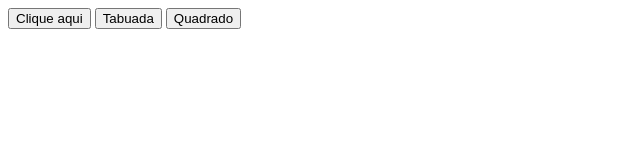
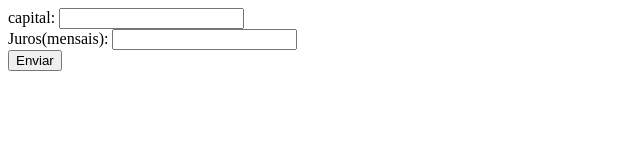
Before and after one commit to Beabenhossi/primeiroa_3t, a plain HTML site: page index.html in a window 1280 px wide. Shown: the whole page, without its empty margins (0-640 px from the left). Drawn offline with Linux system fonts and the light colour scheme.

Commit message:
aula 07/10

```diff
--- a/estudo.js
+++ b/estudo.js
@@ -28,3 +28,26 @@ function quadrado(){
         document.write("O quadrado de " + i + " é " + (i*i)+ "<br>")
     }
 }
+
+
+
+
+
+
+
+
+
+
+
+
+
+
+
+
+
+function calcula(){
+    let c = document.getElementById("valor").value;
+    let j = document.getElementById("juros").value;
+    let r = c * (1 + (j/100));
+    document.write("Resultado: " + r);
+}
--- a/index.html
+++ b/index.html
@@ -8,9 +8,10 @@
 <script src="estudo.js"></script>
 </head>
 <body>
-    <button onclick="escreva()"> Clique aqui</button>
-    <button onclick="minhaTabuada()"> Tabuada</button>
-    <button onclick="quadrado()"> Quadrado</button>
+
+   capital: <input id="valor" type="text"><br>
+   Juros(mensais): <input id="juros" type="text"><br>
+   <button onclick="calcula()">Enviar</button>
 
 
 </body>
```
